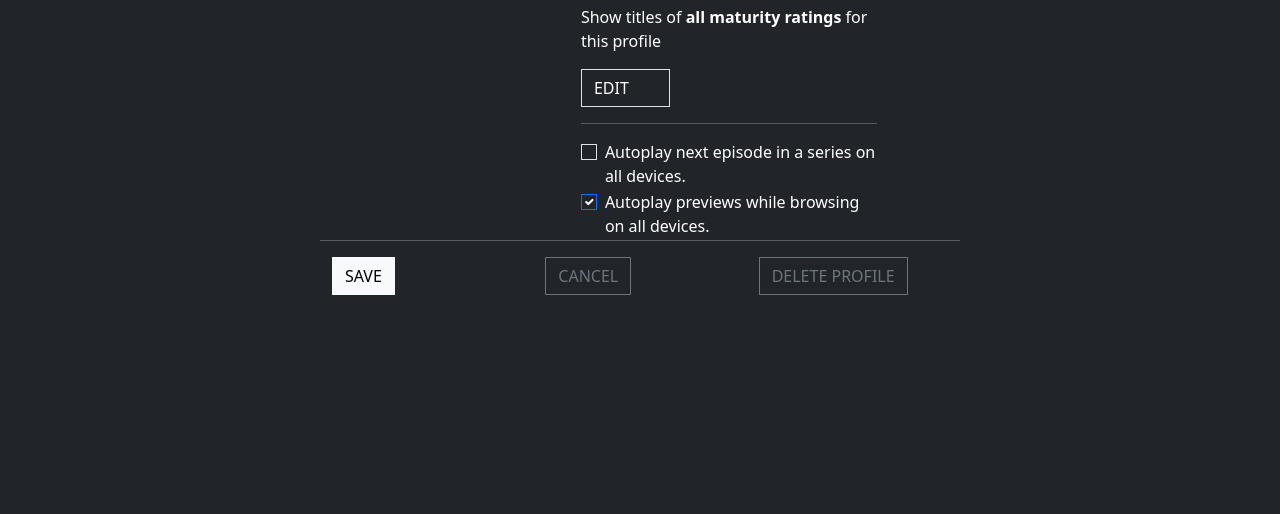
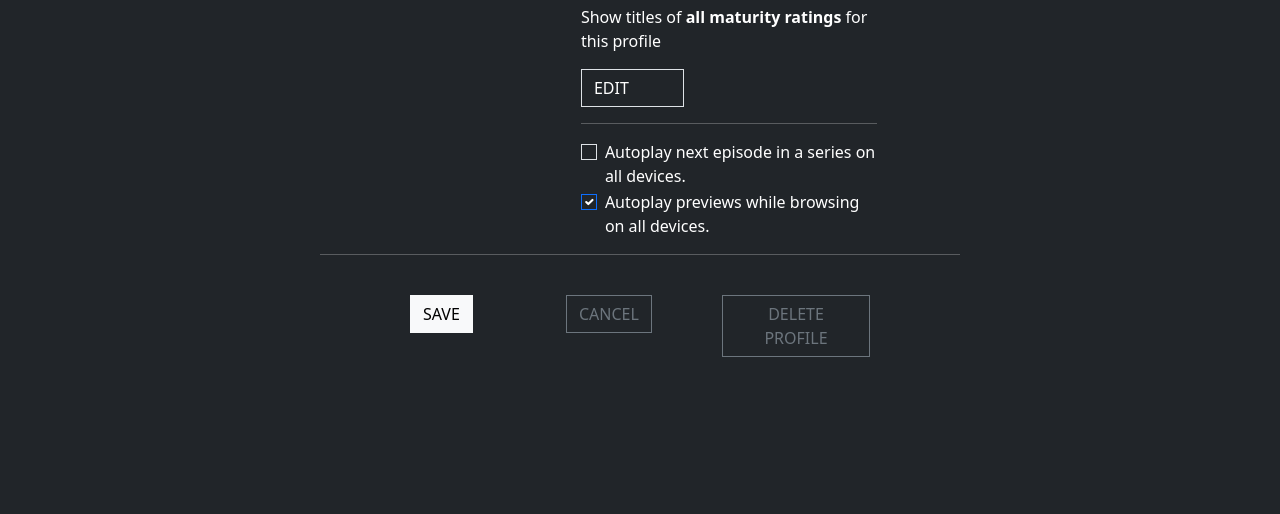
Before and after one commit to Chiara1029/U2-W2-D5, a plain HTML site: page edit-profile.html in a window 1280 px wide. Shown: the part 352-866 px from the top of the page. After the commit the page ends 800 px from the top, so only its background shows below. Drawn offline with nearby package versions, Linux system fonts and the light colour scheme.

Commit message:
both pages resp, problems WIP

```diff
--- a/edit-profile.html
+++ b/edit-profile.html
@@ -13,18 +13,19 @@
     <link rel="stylesheet" href="edit-style.css" />
     <title>Edit Profile</title>
   </head>
-  <body>
+  <body class="text-bg-dark">
     <nav class="navbar navbar-light bg-dark">
       <a class="navbar-brand" href="#">
         <img src="./Netflix-assets/assets/netflix_logo.png" alt="Netflix" height="40" />
       </a>
     </nav>
-    <main class="text-bg-dark">
+    <main>
       <div class="container">
         <h2>Edit Profile</h2>
         <hr class="bg-secondary" />
         <div class="row justify-content-evenly">
           <div class="col-2">
+            <span class="badge badge-pill position-absolute"><i class="bi bi-pencil"></i></span>
             <img src="./Netflix-assets/assets/avatar.png" alt="profile picture" height="150" />
           </div>
           <div class="col-6">
@@ -58,7 +59,7 @@
                   Autoplay next episode in a series on all devices.
                 </label>
               </div>
-              <div class="form-check">
+              <div class="form-check mb-3">
                 <input
                   class="form-check-input text-bg-dark rounded-0"
                   type="checkbox"
@@ -74,21 +75,14 @@
           </div>
           <hr class="bg-secondary" />
         </div>
-        <!-- <form>
-          <div class="form-group">
-            <label for="picture">Profile Picture:</label>
-            <input type="file" class="form-control-file" id="picture" name="picture" />
-          </div>
-          <button type="submit" class="btn btn-primary">Save</button>
-        </form> -->
-        <div class="row">
-          <div class="col">
+        <div class="row mt-3 md-flex-column justify-content-lg-center g-2">
+          <div class="col-md-8 col-lg-3">
             <button class="btn btn-light rounded-0">SAVE</button>
           </div>
-          <div class="col">
+          <div class="col-md-8 col-lg-3">
             <button class="text-secondary bg-dark btn btn-outline-secondary rounded-0">CANCEL</button>
           </div>
-          <div class="col">
+          <div class="col-md-8 col-lg-3">
             <button class="text-secondary bg-dark btn btn-outline-secondary rounded-0">DELETE PROFILE</button>
           </div>
         </div>
--- a/edit-style.css
+++ b/edit-style.css
@@ -4,8 +4,12 @@
 
 main .container{
     width: 50%;
-    height: 100vh;
+}
+@media screen and (max-width:768px){
+    main .container{
+        width: 100%;
+    }
 }
 #maturity, #language{
-    width: 30%;
+    width: 35%;
 }
```
Also changed, not shown: index.html (+1 -1 lines).
